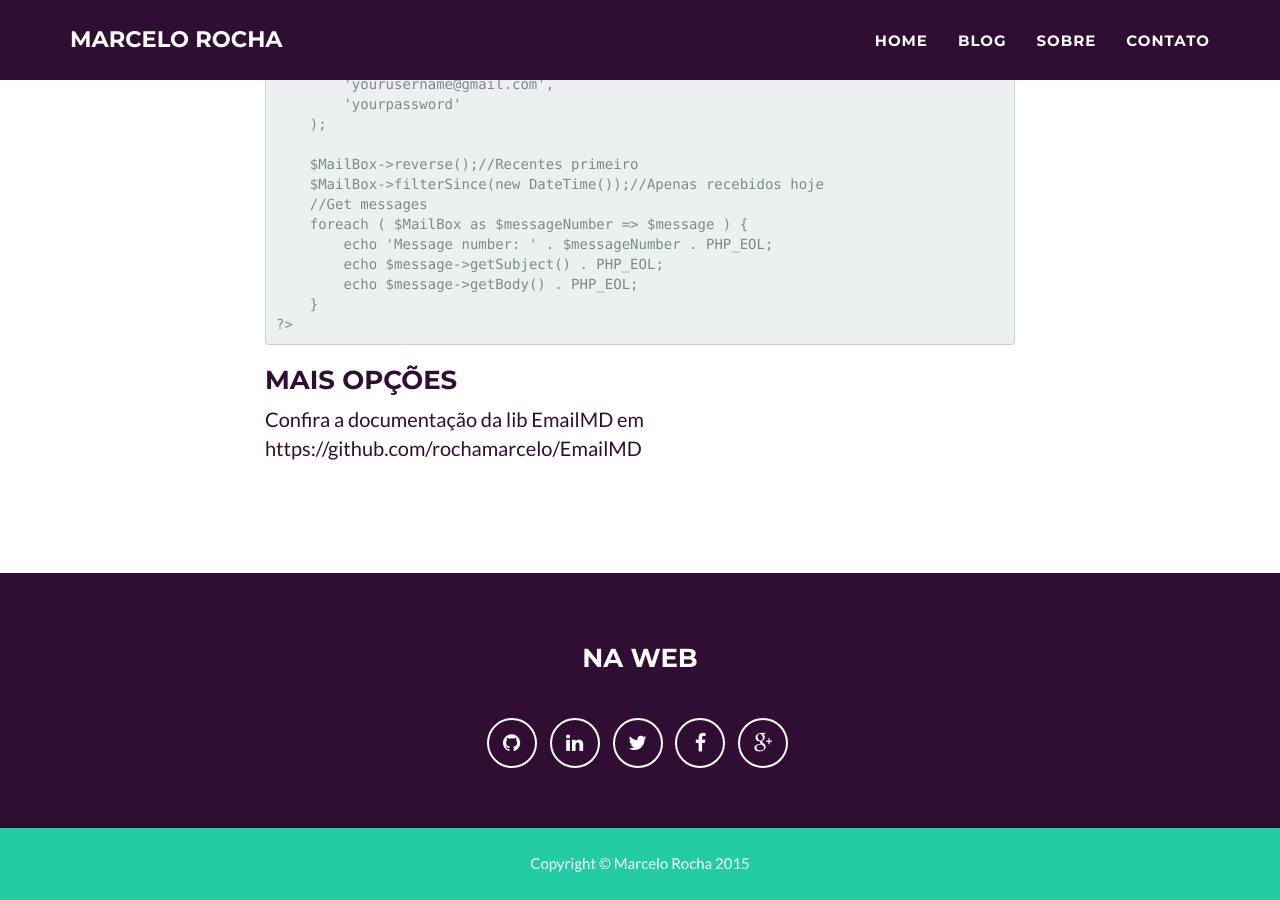
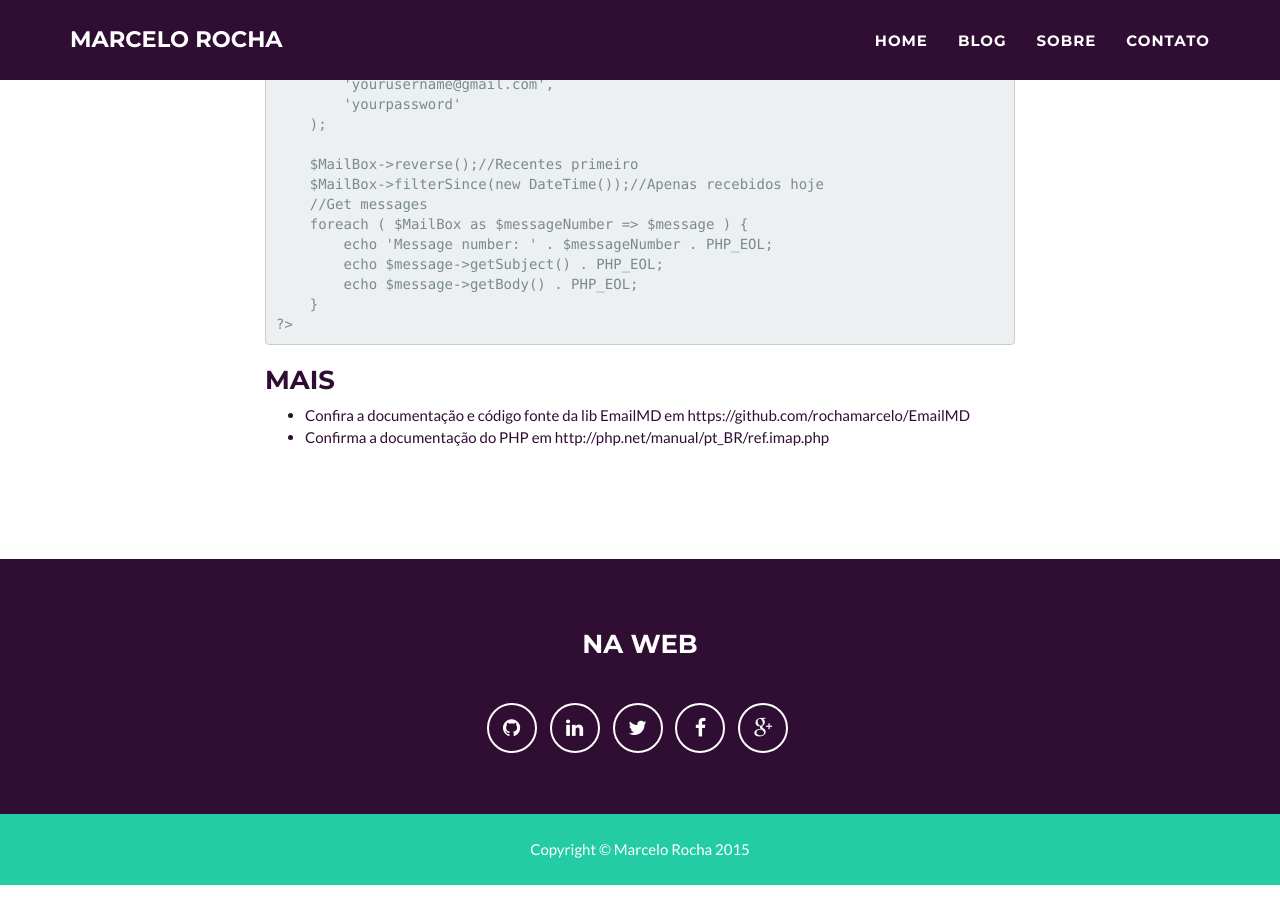
Before and after one commit to rochamarcelo/rochamarcelo.github.io, a Jekyll site: the page built from _posts/2015-11-21-ler-emails-com-php.markdown, in a window 1280 px wide and 900 px high, scrolled down 951 px. Built offline with Jekyll 4.4.1, drawn with Linux system fonts in a browser that asks for light colours.

Commit message:
Update links

```diff
--- a/_posts/2015-11-21-ler-emails-com-php.markdown
+++ b/_posts/2015-11-21-ler-emails-com-php.markdown
@@ -54,5 +54,6 @@ Crie o arquivo "receber_emails.php" e copie o código abaixo:
 ?>
 {% endhighlight %}
 
-### Mais opções
-Confira a documentação da lib EmailMD em https://github.com/rochamarcelo/EmailMD
+### Mais
+- Confira a documentação e código fonte da lib EmailMD em https://github.com/rochamarcelo/EmailMD
+- Confirma a documentação do PHP em http://php.net/manual/pt_BR/ref.imap.php
```
